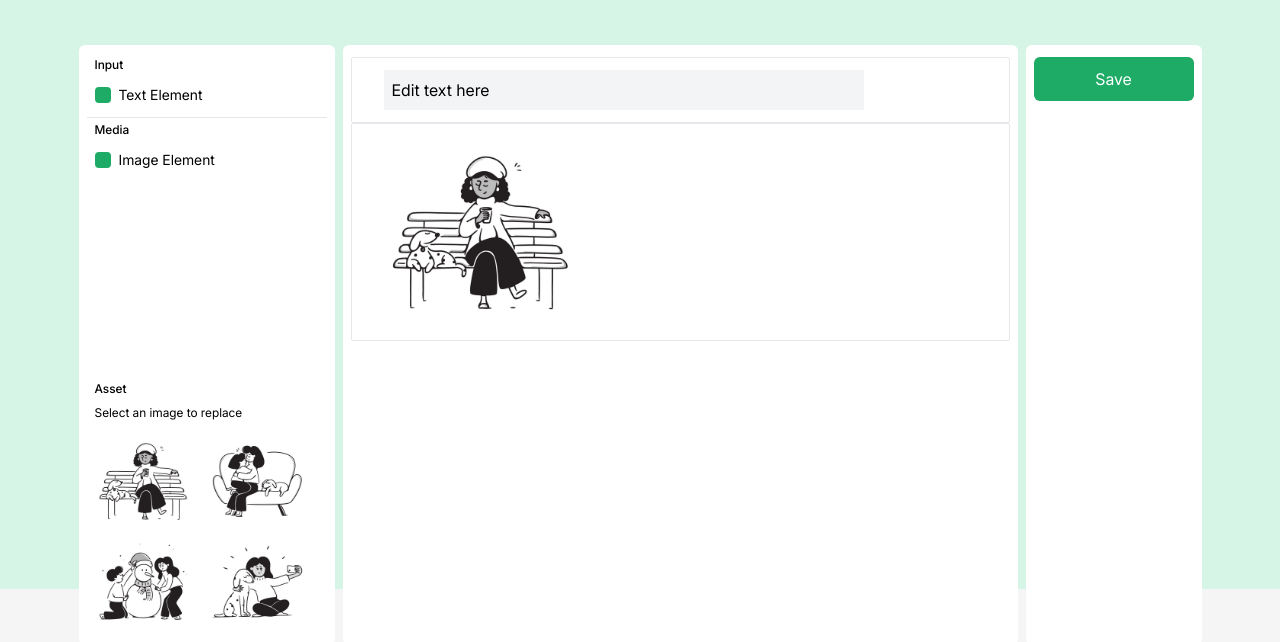
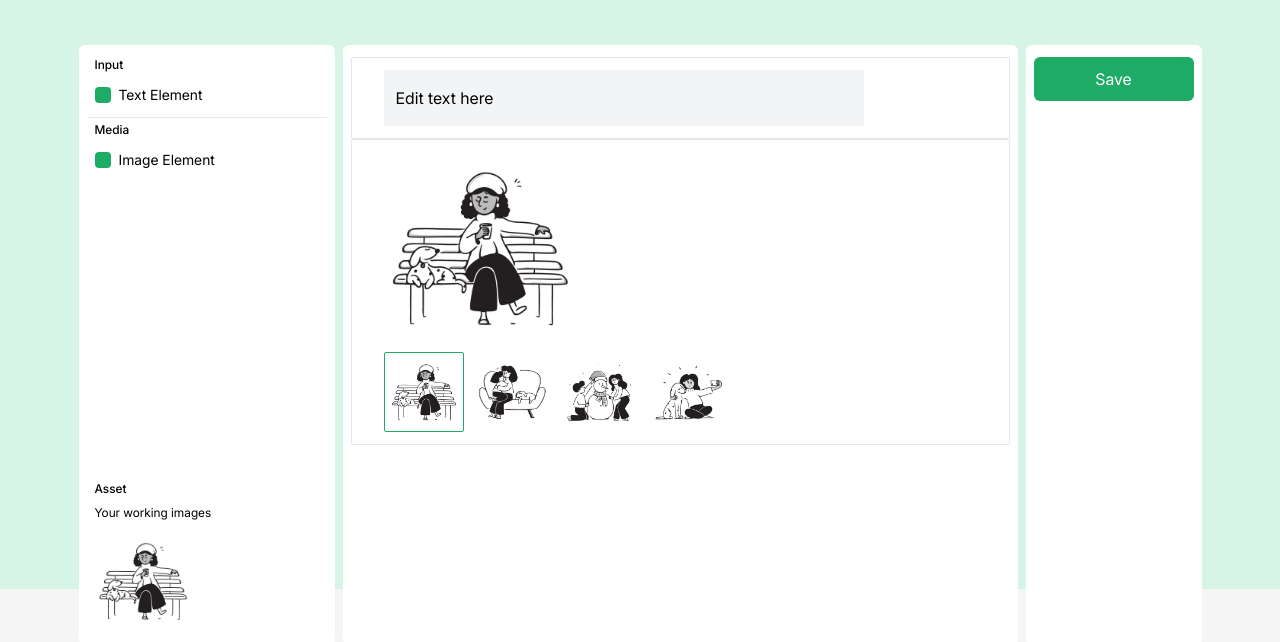
Before and after one commit to stevendaye/dnd-builder, a Vue app: page / in a window 1280 px wide. Shown: the part 211-853 px from the top of the page. Built offline with nearby package versions, Linux system fonts and the light colour scheme; some icons are missing.

Commit message:
Implemented 4 Predefined Images as Thumbnails & Integrated Media Assets for Improved UX

```diff
--- a/src/App.vue
+++ b/src/App.vue
@@ -41,7 +41,7 @@
         <div class="flex flex-col gap-1">
           <h3 class="text-xs font-InterMedium px-2">Input</h3>
           <div
-            class="flex items-center gap-2 w-full p-2 hover:bg-slate-200 transition duration-300 hover:cursor-pointer rounded-md"
+            class="flex items-center gap-2 w-full p-2 hover:bg-[#F3F4F6] transition duration-300 hover:cursor-pointer rounded-md"
             role="button"
             tabindex=""
             @keydown="addTextBlock"
@@ -67,7 +67,7 @@
         <div class="flex flex-col gap-1">
           <h3 class="text-xs font-InterMedium px-2">Media</h3>
           <div
-            class="flex items-center gap-2 w-full p-2 hover:bg-slate-200 transition duration-300 hover:cursor-pointer rounded-md"
+            class="flex items-center gap-2 w-full p-2 hover:bg-[#F3F4F6] transition duration-300 hover:cursor-pointer rounded-md"
             role="button"
             tabindex=""
             @keydown="addImageBlock"
@@ -90,14 +90,13 @@
         <!-- Asset Images -->
         <div class="flex flex-col gap-1 mt-auto pt-3 p-2">
           <h3 class="text-xs font-InterMedium">Asset</h3>
-          <p class="text-xs mt-1 mb-2">Select an image to replace</p>
+          <p class="text-xs mt-1 mb-2">Your working images</p>
           <div class="grid grid-cols-1 sm:grid-cols-2 gap-1">
             <img
-              v-for="img in predifinedImages"
+              v-for="img in assets"
               :src="img"
               alt="Predifined Img 1"
               class="size-24 hover:border-2 border-[#1dab65] rounded-md hover:cursor-pointer"
-              @click="updateImage(img)"
             />
           </div>
         </div>
@@ -134,23 +133,43 @@
                 title="Hold & Drag"
               />
 
+              <!-- Text Block -->
               <div v-if="element.type === 'text'" class="w-[75%]">
                 <input
                   type="text"
-                  class="p-2 bg-[#F3F4F6] w-full"
+                  class="py-4 px-3 bg-[#F3F4F6] w-full"
                   v-model="element.text"
-                  placeholder="Campaigns | Email Marketing | Landing Pages | Automation etc.. "
+                  placeholder="Campaigns | Email Marketing | Landing Pages | Automation etc..."
                 />
               </div>
 
-              <div v-if="element.type === 'image'" class="w-[30%]">
-                <img
-                  :src="element.image"
-                  alt="Predefined Img"
-                  class="w-full object-cover"
-                />
+              <!-- Image Block -->
+              <div
+                v-if="element.type === 'image'"
+                class="w-[75%] flex flex-col gap-2"
+              >
+                <div class="w-[40%]">
+                  <img
+                    :src="element.image"
+                    alt="Predefined Img"
+                    class="w-full object-cover"
+                  />
+                </div>
+
+                <div class="flex items-center gap-2">
+                  <img
+                    v-for="img in predifinedImages"
+                    :src="img"
+                    alt="Predifined Img 1"
+                    :class="`size-20 hover:border border-[#1dab65] rounded-sm hover:cursor-pointer p-1 ${
+                      element.image === img && 'border border-[#1dab65]'
+                    }`"
+                    @click="updateImage(index, img)"
+                  />
+                </div>
               </div>
 
+              <!-- Action Buttons -->
               <div class="flex items-center flex-row-reverse gap-2 ml-auto">
                 <button @click="removeBlock(index)">
                   <v-icon
@@ -207,14 +226,16 @@ interface ImageBlock {
 
 type Block = TextBlock | ImageBlock;
 
-const predifinedImages = [
+const dragging = ref<boolean>(false);
+
+const predifinedImages: string[] = [
   "/image-1.png",
   "/image-2.png",
   "/image-3.png",
   "/image-4.png",
 ];
+const assets = ref<string[]>(["/image-1.png"]);
 
-const dragging = ref<boolean>(false);
 const list = ref<Block[]>([
   { id: 0, type: "text", text: "Edit text here", order: 1 },
   { id: 1, type: "image", image: "/image-1.png", order: 2 },
@@ -222,10 +243,18 @@ const list = ref<Block[]>([
 
 let uniqueIdCounter = list.value.length;
 
-const updateImage = (selectedImage: string) => {
-  const imageBlock = list.value.find((block) => block.type === "image");
+const updateAssets = (img: string) => {
+  assets.value.push(img);
+};
+
+const updateImage = (index: number, selectedImage: string) => {
+  const imageBlock = list.value[index];
   if (imageBlock && imageBlock.type === "image") {
     imageBlock.image = selectedImage;
+  }
+
+  if (!assets.value.includes(selectedImage)) {
+    updateAssets(selectedImage);
   }
 };
 
```
